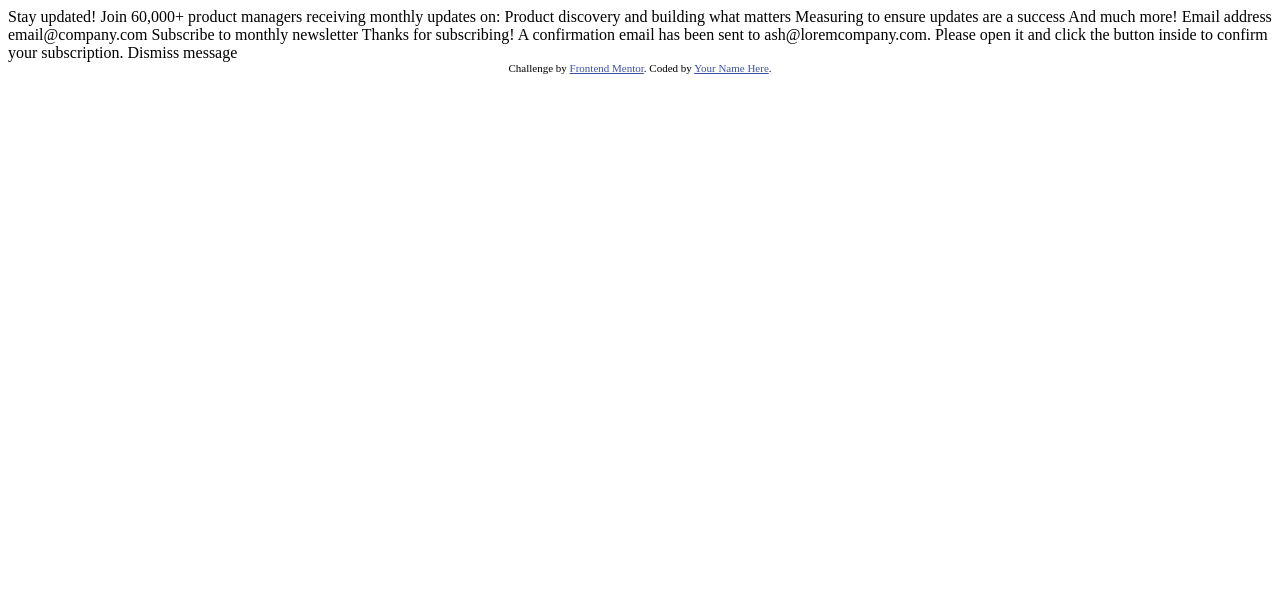
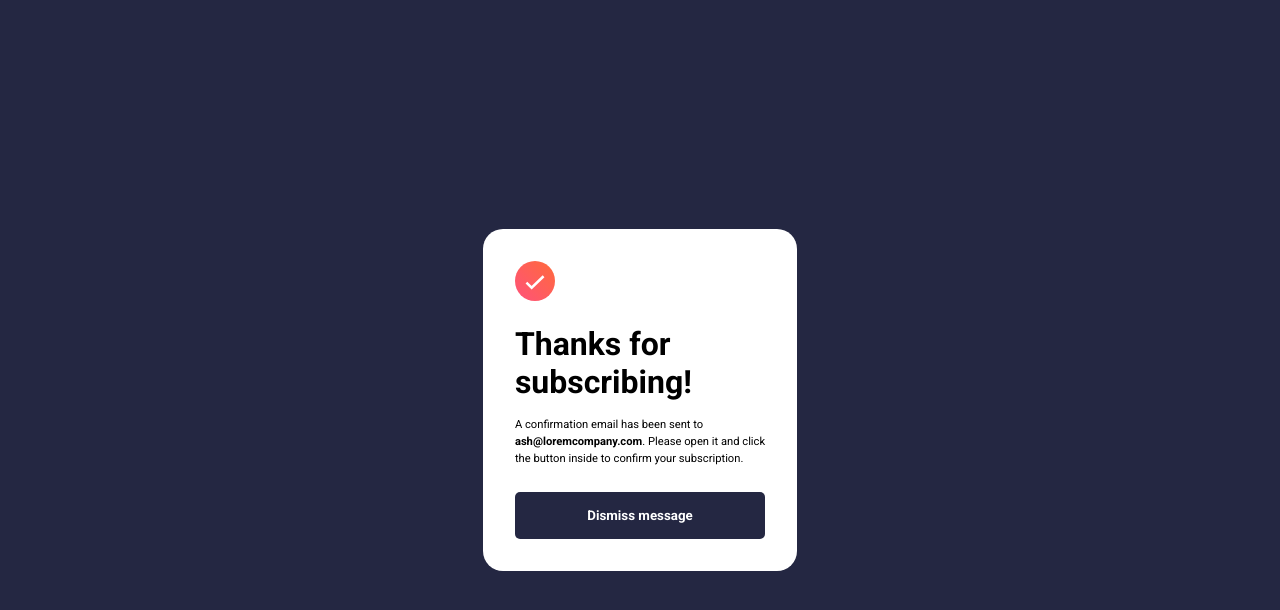
Before and after one commit to malyrudy/newsletter-sign-up-with-success-form, a plain HTML site: page index.html in a window 1280 px wide. Drawn offline with Linux system fonts and the light colour scheme.

Commit message:
html css finish and all active state
media is required and little of .js

```diff
--- a/index.html
+++ b/index.html
@@ -3,50 +3,44 @@
 <head>
   <meta charset="UTF-8">
   <meta name="viewport" content="width=device-width, initial-scale=1.0"> <!-- displays site properly based on user's device -->
-
+  <link rel="stylesheet" href="./style.css">
+  <link rel="stylesheet" href="./media.css">
   <link rel="icon" type="image/png" sizes="32x32" href="./assets/images/favicon-32x32.png">
-
   <title>Frontend Mentor | Newsletter sign-up form with success message</title>
-
-  <!-- Feel free to remove these styles or customise in your own stylesheet 👍 -->
-  <style>
-    .attribution { font-size: 11px; text-align: center; }
-    .attribution a { color: hsl(228, 45%, 44%); }
-  </style>
 </head>
 <body>
-
-  <!-- Sign-up form start -->
-
-  Stay updated!
-
-  Join 60,000+ product managers receiving monthly updates on:
-
-  Product discovery and building what matters
-  Measuring to ensure updates are a success
-  And much more!
-
-  Email address
-  email@company.com
-
-  Subscribe to monthly newsletter
-
-  <!-- Sign-up form end -->
-
-  <!-- Success message start -->
-
-  Thanks for subscribing!
-
-  A confirmation email has been sent to ash@loremcompany.com.
-  Please open it and click the button inside to confirm your subscription.
-
-  Dismiss message
-
-  <!-- Success message end -->
-
-  <div class="attribution">
-    Challenge by <a href="https://www.frontendmentor.io?ref=challenge" target="_blank">Frontend Mentor</a>.
-    Coded by <a href="#">Your Name Here</a>.
+  <div class="wrapper">
+    <!-- <div class="text-section">
+      <h1>Stay updated!</h1>
+      <p class="description">
+        Join 60,000+ product managers receiving monthly <br>updates on:
+      </p>
+      <ul class="updates">
+        <li>Product discovery and building what matters</li>
+        <li>Measuring to ensure updates are a success</li>
+        <li>And much more!</li>
+      </ul>
+      <form action="">
+        <div class="label-and-error">
+          <label for="email">Email address</label>
+          <p class="error-message">Valid email required</p>
+        </div>
+        <input type="email" name="email" id="email" placeholder="email@company.com" class="email-input btn">
+        <button type="submit" class="btn submit">Subscribe to monthly newsletter</button>
+      </form>
+    </div>
+    <div class="img-section">
+      <img src="./assets/images/illustration-sign-up-desktop.svg" alt="">
+    </div> -->
+    <div class="desktop-success">
+      <img src="./assets/images/icon-success.svg" alt="icon-success">
+      <h2>Thanks for <br>subscribing!</h2>
+      <p class="description">
+        A confirmation email has been sent to <br><b>ash@loremcompany.com</b>.
+        Please open it and click <br>the button inside to confirm your subscription.
+      </p>
+      <button class="btn">Dismiss message</button>
+    </div>
   </div>
 </body>
 </html>
--- /dev/null
+++ b/style.css
@@ -0,0 +1,125 @@
+@import url('https://fonts.googleapis.com/css2?family=Roboto:wght@400;700&display=swap');
+:root {
+    --tomato: hsl(4, 100%, 67%);
+    --dark-slate-grey: hsl(234, 29%, 20%);
+    --grey: hsl(231, 7%, 60%);
+    --white: hsl(0, 0%, 100%);
+}
+ul li {
+    list-style-type: none;
+}
+
+* {
+    padding: 0;
+    margin: 0;
+    box-sizing: border-box;
+    font-family: 'Roboto', sans-serif;
+}
+
+body {
+    background-color: var(--dark-slate-grey);
+    display: flex;
+    justify-content: center;
+    align-items: center;
+    min-height: 100vh;
+}
+.wrapper {
+    display: flex;
+    align-items: center;
+    justify-content: center;
+    background-color: var(--white);
+    padding: 1rem;
+    border-radius: 20px;
+    gap: 2rem;
+}
+/* TEXT-SECTION */
+.text-section {
+    margin: 0 2rem;
+}
+.text-section h1 {
+    font-size: 3.5rem;
+    margin-bottom: 1rem;
+}
+.text-section .description {
+    margin-bottom: 2rem;
+}
+.updates li:before {
+    content: url(./assets/images/icon-list.svg);
+    margin-right: 10px;
+}
+.updates {
+    margin-bottom: 3rem;
+}
+.updates li {
+    font-size: .9rem;
+    margin-bottom: .7rem;
+}
+.label-and-error {
+    display: flex;
+    justify-content: space-between;
+    font-weight: 700;
+    font-size: .7rem;
+    margin-bottom: .5rem;
+}
+.error-message {
+    color: hsla(4, 100%, 67%, 0.793);
+    display: none;
+}
+.active {
+    display: flex;
+}
+.error {
+    background: hsla(4, 100%, 67%, 0.235);
+    color: var(--tomato);
+}
+.btn {
+    padding: 1rem;
+    margin-bottom: 1.5rem;
+    border: 1px solid var(--grey);
+    border-radius: 5px;
+    width: 100%;
+    cursor: pointer;
+}
+.btn::placeholder {
+    color: var(--grey);
+}
+input:focus {
+    border: 1px solid black;
+}
+.submit {
+    background: var(--dark-slate-grey);
+    color: var(--white);
+    font-weight: 700;
+    transition: all 0.1s ease-in-out;
+    border: none;
+}
+.submit:hover {
+    box-shadow: 1px 1px 10px hsl(4, 67%, 48%);
+    background: var(--tomato);
+}
+/* DESKTOP-SUCCESS */
+.desktop-success {
+    display: flex;
+    flex-direction: column;
+    padding: 1rem;
+}
+.desktop-success img {
+    width: 40px;
+    margin-bottom: 1.5rem;
+}
+.desktop-success h2 {
+    font-size: 2rem;
+    margin-bottom: 1rem;
+}
+.desktop-success .description {
+    font-size: .7rem;
+    line-height: 1.5;
+    margin-bottom: 1.5rem;
+}
+.desktop-success button {
+    margin-bottom: 0;
+    background-color: var(--dark-slate-grey);
+    border: none;
+    color: var(--white);
+    font-weight: 700;
+}
```
Also changed, not shown: media.css (added), 1 other file.
